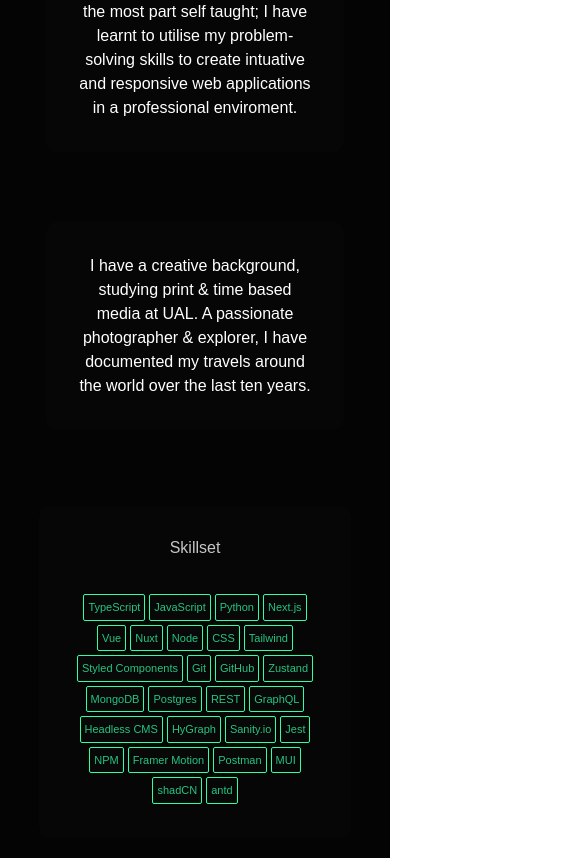
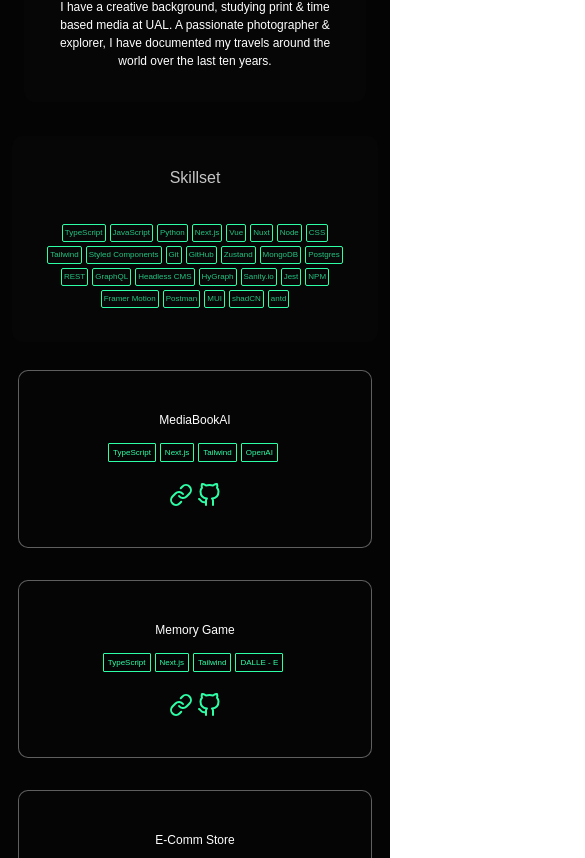
Before and after one commit to Jacobbidmead/v-3, a Next.js app: page / in a window 390 px wide. Shown: the part 666-1524 px from the top of the page, 585 px wide, since content can reach past the window. Built offline with nearby package versions, Linux system fonts and the light colour scheme; a web font is replaced by a local one.

Commit message:
adjusted mobile styles

```diff
--- a/app/components/about/About.styles.tsx
+++ b/app/components/about/About.styles.tsx
@@ -14,7 +14,7 @@ export const AboutContainer = styled.div`
   ${media.mobile`
    flex-direction: column;
    gap: 10px;
-   padding: 1em;
+   padding: 12px;
   `}
 
   ${media.tablet`
@@ -23,10 +23,15 @@ export const AboutContainer = styled.div`
 `;
 
 export const AboutTextContainer = styled(motion.div)`
-  font-size: 164x;
+  font-size: 16px;
   color: white;
   text-align: center;
   padding: 30px;
+
+  ${media.mobile`
+    font-size: 12px;
+   padding: 12px;
+  `}
 `;
 
 export const AboutText = styled(motion.div)`
--- a/app/components/experience/Experience.style.tsx
+++ b/app/components/experience/Experience.style.tsx
@@ -7,7 +7,11 @@ export const ExperienceHeader = styled.h4`
   font-size: 18px;
   display: flex;
   justify-content: center;
-  padding-bottom: 30px;
+  padding-bottom: 10px;
+  ${media.mobile`
+ font-size:14px;
+
+`}
 `;
 
 export const ExperienceContainer = styled.section`
@@ -19,19 +23,24 @@ export const ExperienceContainer = styled.section`
   background-color: rgba(64, 63, 63, 0.033);
   border-radius: 10px;
   padding: 2em;
+
+  ${media.mobile`
+  padding: 18px;
+
+`}
 `;
 
 export const ExperienceSection = styled.div`
   color: white;
   background-color: rgba(64, 63, 63, 0.033);
-
   border-radius: 10px;
   font-size: 13px;
   padding: 40px 20px;
   margin: 2px;
 
   ${media.mobile`
-  font-size:11px;
+  font-size: 10px;
+  padding: 0;
 `}
 `;
 
@@ -49,6 +58,7 @@ export const ExperienceTextContainer = styled.div`
    flex-direction: column;
    gap: 10px;
    padding: 1em;
+   margin: 0;
   `}
 
   ${media.tablet`
@@ -75,8 +85,12 @@ export const TechContainer = styled.div`
 export const Tech = styled.span`
   color: rgb(45, 255, 167);
   border: 1px solid;
-  padding: 6px;
+  padding: 2px;
   border-radius: 1px;
   margin: 4px;
   font-size: 10px;
+  ${media.mobile`
+  font-size:5px;
+  margin: 2px;
+`}
 `;
--- a/app/components/projects/ProjectCard.tsx
+++ b/app/components/projects/ProjectCard.tsx
@@ -1,7 +1,14 @@
 "use client";
 import GitSvg from "@/app/svg_components/Git";
 import LinkSvg from "@/app/svg_components/Link";
-import { ProjectCard, Technologies, Tech, ProjectLinks, LinkIcon } from "./ProjectsCard.styles";
+import {
+  ProjectCard,
+  Technologies,
+  Tech,
+  ProjectLinks,
+  LinkIcon,
+  ProjectTitle,
+} from "./ProjectsCard.styles";
 
 interface ProjectDataTypes {
   projectTitle: string;
@@ -47,7 +54,7 @@ const ProjectsCard: React.FC = () => {
     <>
       {ProjectData.map((proj) => (
         <ProjectCard key={proj.projectID}>
-          <div>{proj.projectTitle}</div>
+          <ProjectTitle>{proj.projectTitle}</ProjectTitle>
           <Technologies>
             {proj.projectTech.map((tech) => (
               <Tech key={proj.projectID} className='project-techs'>
--- a/app/components/projects/Projects.styles.tsx
+++ b/app/components/projects/Projects.styles.tsx
@@ -6,4 +6,9 @@ export const ProjectsContainer = styled.section`
   grid-template-columns: 1fr 1fr;
   padding: 32px;
   gap: 2rem;
+
+  ${media.mobile`
+    grid-template-columns:  1fr;
+    padding: 18px;
+`}
 `;
--- a/app/components/projects/ProjectsCard.styles.tsx
+++ b/app/components/projects/ProjectsCard.styles.tsx
@@ -13,11 +13,27 @@ export const ProjectCard = styled.div`
   background-color: rgba(64, 63, 63, 0.033);
   cursor: pointer;
   gap: 14px;
+  ${media.mobile`
+    padding:40px;
+`}
+`;
+
+export const ProjectTitle = styled.div`
+  color: white;
+  font-size: 16px;
+
+  ${media.mobile`
+    font-size: 12px;
+`}
 `;
 
 export const Technologies = styled.div`
   padding-top: 10px;
   font-size: 12px;
+  ${media.mobile`
+    padding-top: 4px;
+  font-size: 6px;
+`}
 `;
 
 export const Tech = styled.span`
--- a/app/components/skillset/Skillset.style.tsx
+++ b/app/components/skillset/Skillset.style.tsx
@@ -14,14 +14,15 @@ export const SkillsetContainer = styled.section`
   display: flex;
   justify-content: center;
   flex-direction: column;
-  width: 80%;
-  margin-left: auto;
-  margin-right: auto;
-  margin-top: 30px;
-  margin-bottom: 30px;
+
+  margin: 30px 32px;
   background-color: rgba(64, 63, 63, 0.033);
   border-radius: 10px;
   padding: 30px;
+
+  ${media.mobile`
+margin:10px 12px;
+  `}
 `;
 
 export const SkillContainer = styled.div`
@@ -32,7 +33,6 @@ export const SkillContainer = styled.div`
 
   ${media.mobile`
   padding: 2px;
-
   `}
 `;
 
@@ -47,6 +47,7 @@ export const Skill = styled.div`
   margin: 2px;
 
   ${media.mobile`
-  font-size:11px;
+  font-size:8px;
+  padding:2px;
 `}
 `;
```
